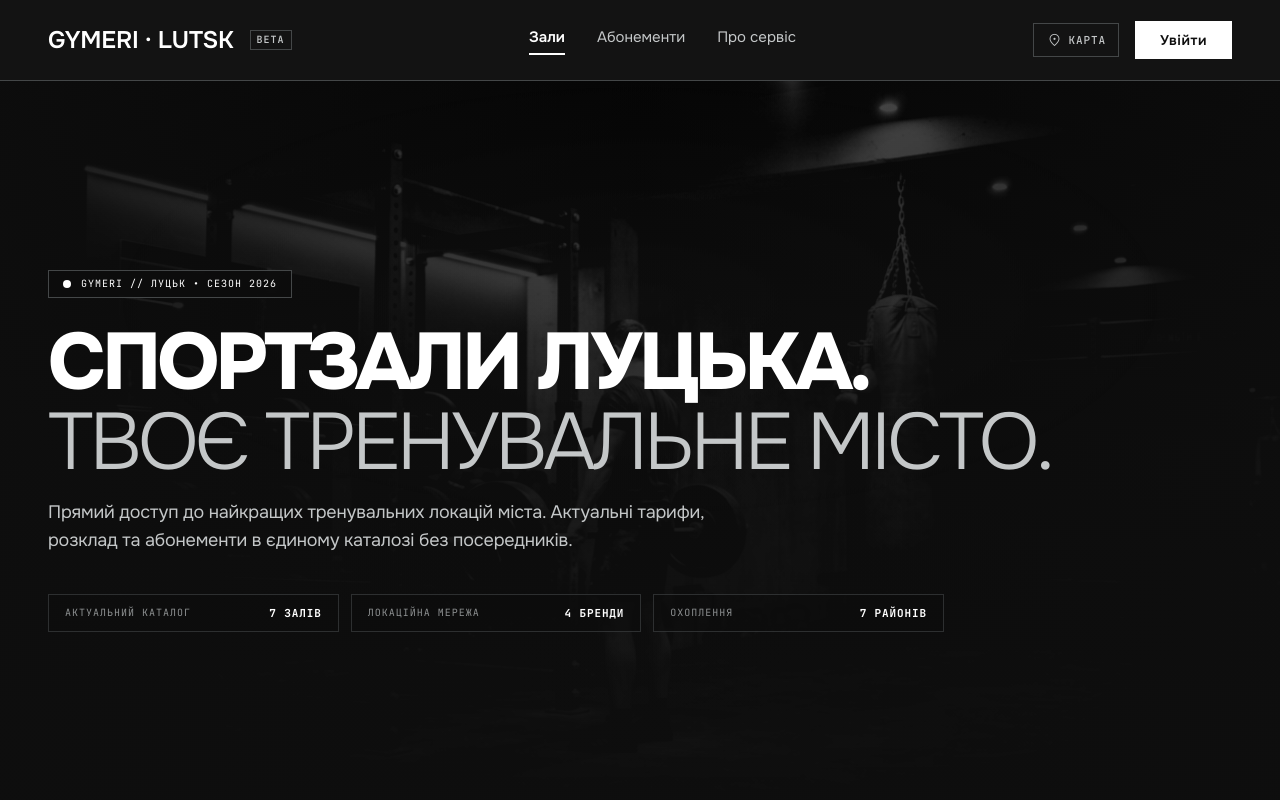
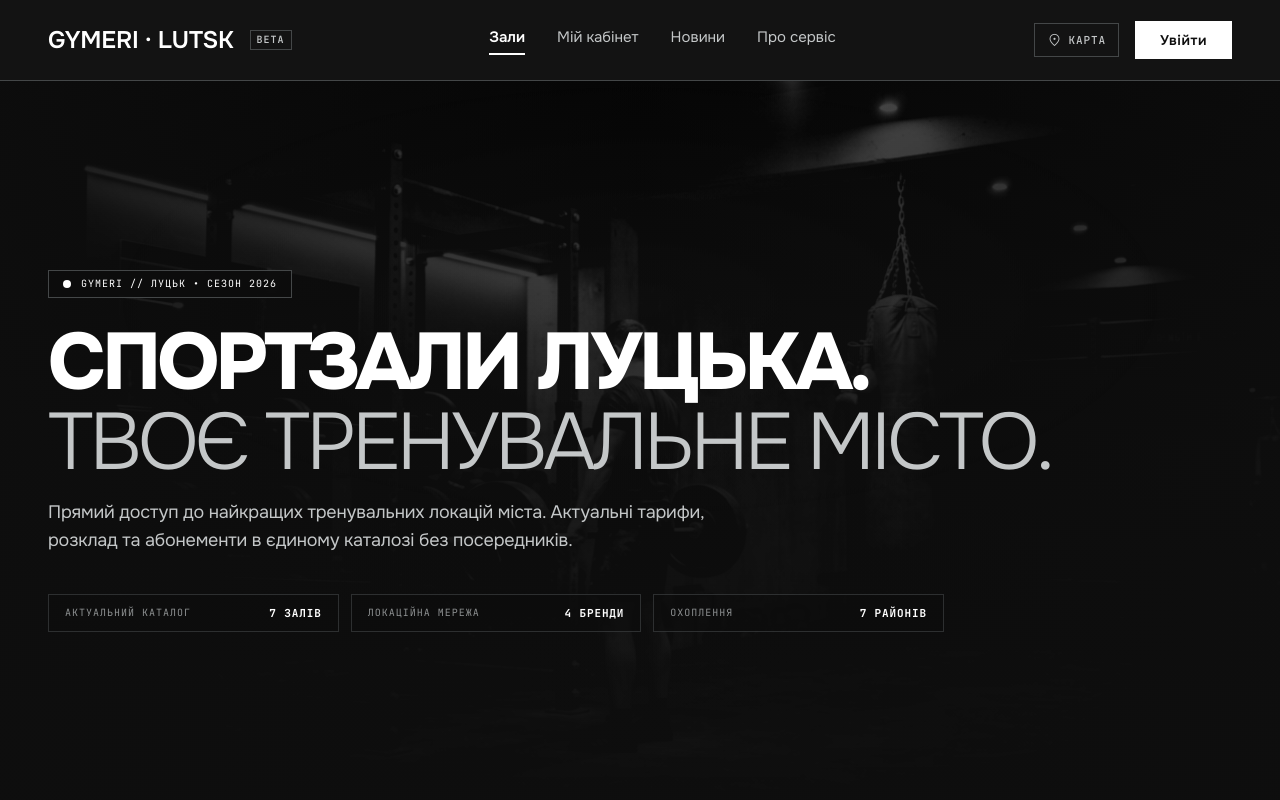
Before and after one commit to Samost-back/Gymeri, a Next.js app in the folder frontend/: page / in a window 1280 px wide. Shown: the top 800 px of the page. Built offline with nearby package versions, Linux system fonts and the light colour scheme.

Commit message:
feat(frontend): rename header tabs to match product sections
Split the public gym catalog from the personal area and add a news tab
that will bring search traffic: Зали, Мій кабінет, Новини, Про сервіс.

```diff
--- a/frontend/src/shared/layout/SiteHeader/navLinks.ts
+++ b/frontend/src/shared/layout/SiteHeader/navLinks.ts
@@ -5,7 +5,8 @@ export interface NavLink {
 
 export const NAV_LINKS: NavLink[] = [
   { href: "/", label: "Зали" },
-  { href: "/memberships", label: "Абонементи" },
+  { href: "/account", label: "Мій кабінет" },
+  { href: "/news", label: "Новини" },
   { href: "/about", label: "Про сервіс" },
 ];
 
```
